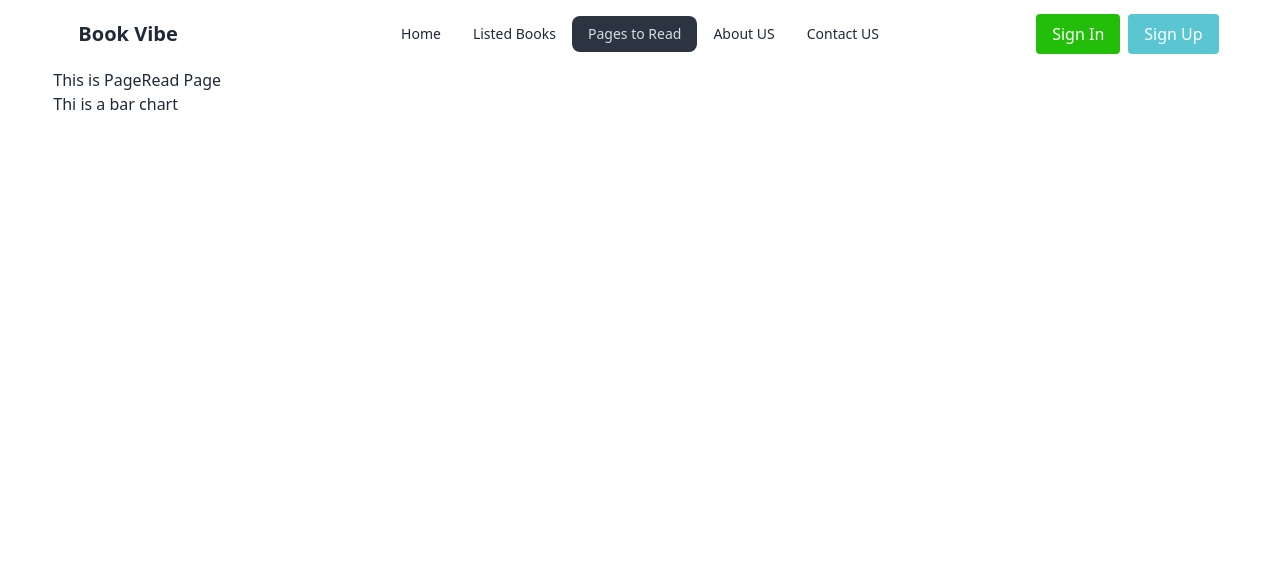
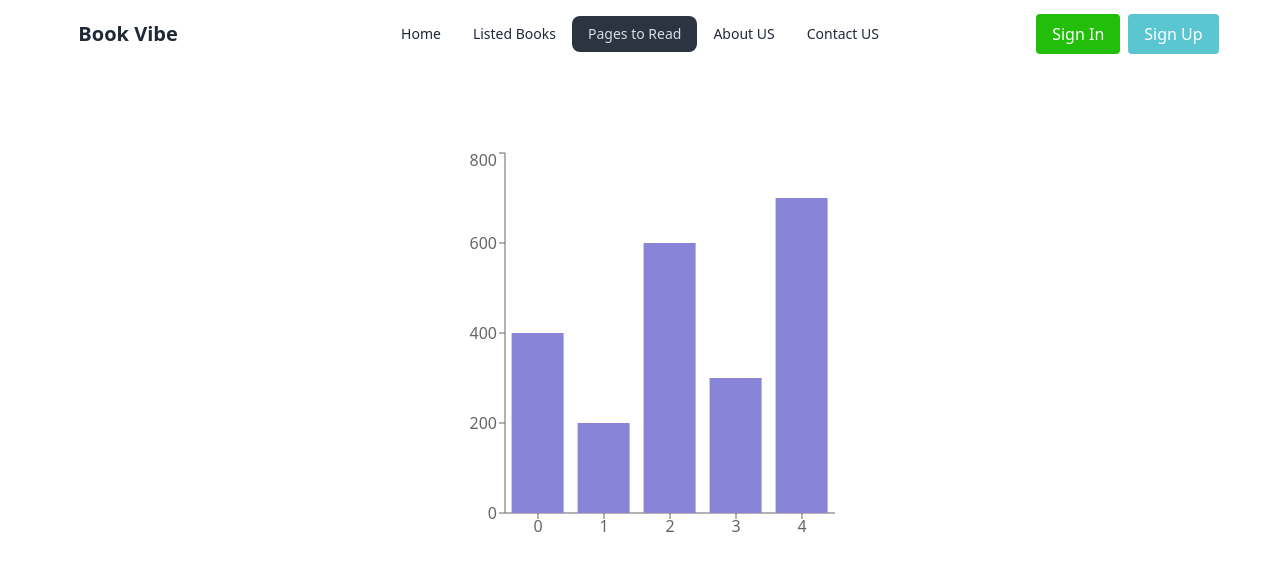
Before and after one commit to takbirgazi/assignment_8, a React (Vite) app: page /read in a window 1280 px wide. Shown: the top 570 px of the page. Built offline with nearby package versions, Linux system fonts and the light colour scheme.

Commit message:
Add Bar Chart

```diff
--- a/src/components/MyBarChart/MyBarChart.jsx
+++ b/src/components/MyBarChart/MyBarChart.jsx
@@ -1,8 +1,17 @@
-const MyBarChart = () => {
-  return (
-    <div>
-      <h3>Thi is a bar chart</h3>
-    </div>
+import {YAxis, XAxis, Bar, BarChart } from 'recharts';
+const MyBarChart =()=> {
+
+  const data = [{name: 'Page A', uv: 400, pv: 2400, amt: 2400},{name: 'Page B', uv: 200, pv: 2400, amt: 2400},{name: 'Page D', uv: 600, pv: 2400, amt: 2400},{name: 'Page C', uv: 300, pv: 2400, amt: 2400},{name: 'Page E', uv: 700, pv: 2400, amt: 2400},];
+return(
+  <div className='flex items-center justify-center my-20'>
+    <BarChart width={400} height={400} data={data}>
+      <YAxis/>
+      <XAxis/>
+      <Bar dataKey="uv" fill="#8884d8" />
+    </BarChart>
+  </div>
+
+
   );
 };
 
--- a/src/components/PageRead/PageRead.jsx
+++ b/src/components/PageRead/PageRead.jsx
@@ -1,10 +1,16 @@
+import { useLoaderData } from "react-router-dom";
 import MyBarChart from "../MyBarChart/MyBarChart";
+import { useEffect, useState } from "react";
 
 const PageRead = () => {
+    const allBooks= useLoaderData()
+    const [store, setStore] = useState([]);
+    useEffect(()=>{
+    allBooks.map(book => setStore(book));
+  },[allBooks])
     return (
         <div>
-            This is PageRead Page
-            <MyBarChart></MyBarChart>
+            <MyBarChart allBooks = {store}></MyBarChart>
         </div>
     );
 };
--- a/src/main.jsx
+++ b/src/main.jsx
@@ -32,6 +32,7 @@ const router = createBrowserRouter([
       },
       {
         path: "/read",
+        loader: ()=> fetch(`data.json`),
         element: <PageRead></PageRead>
       },
       {
```
